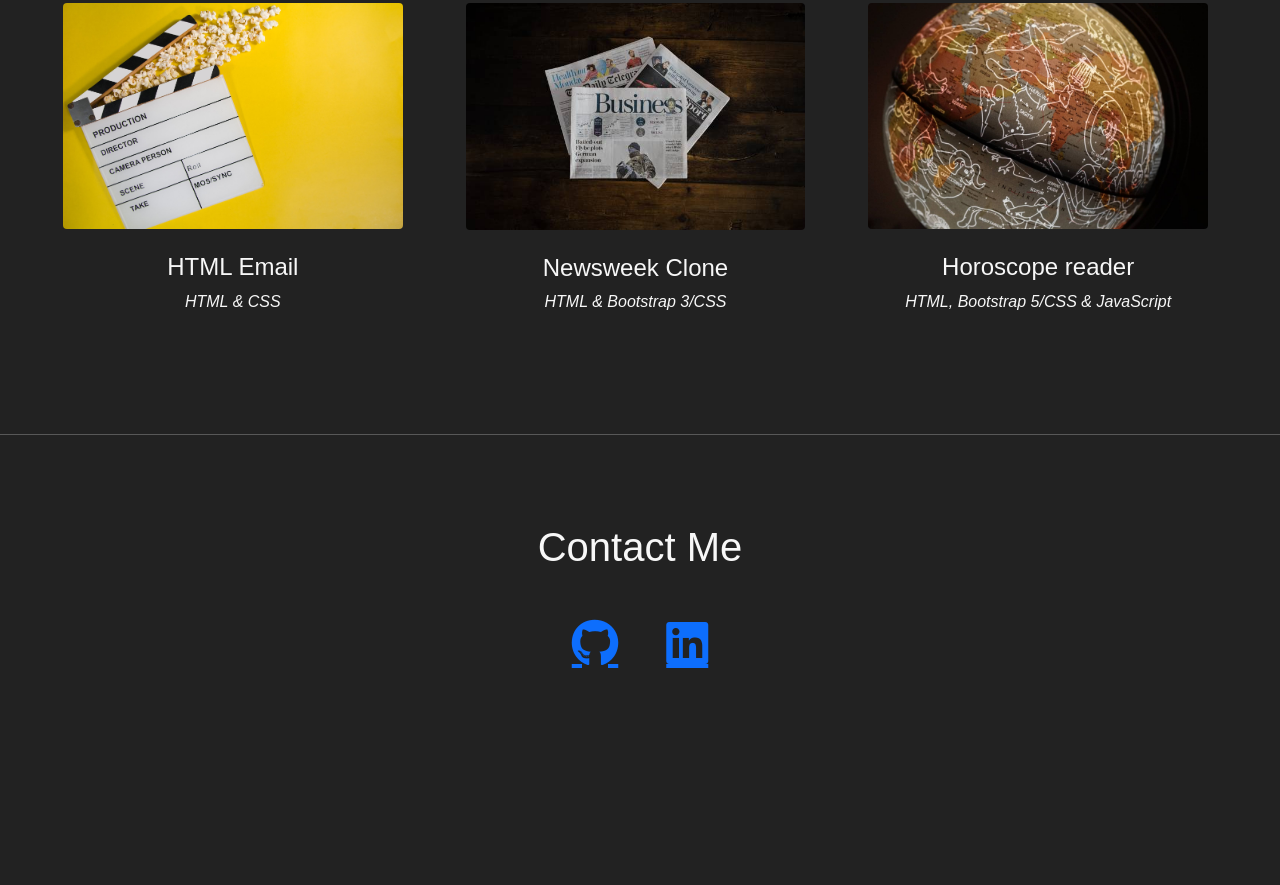
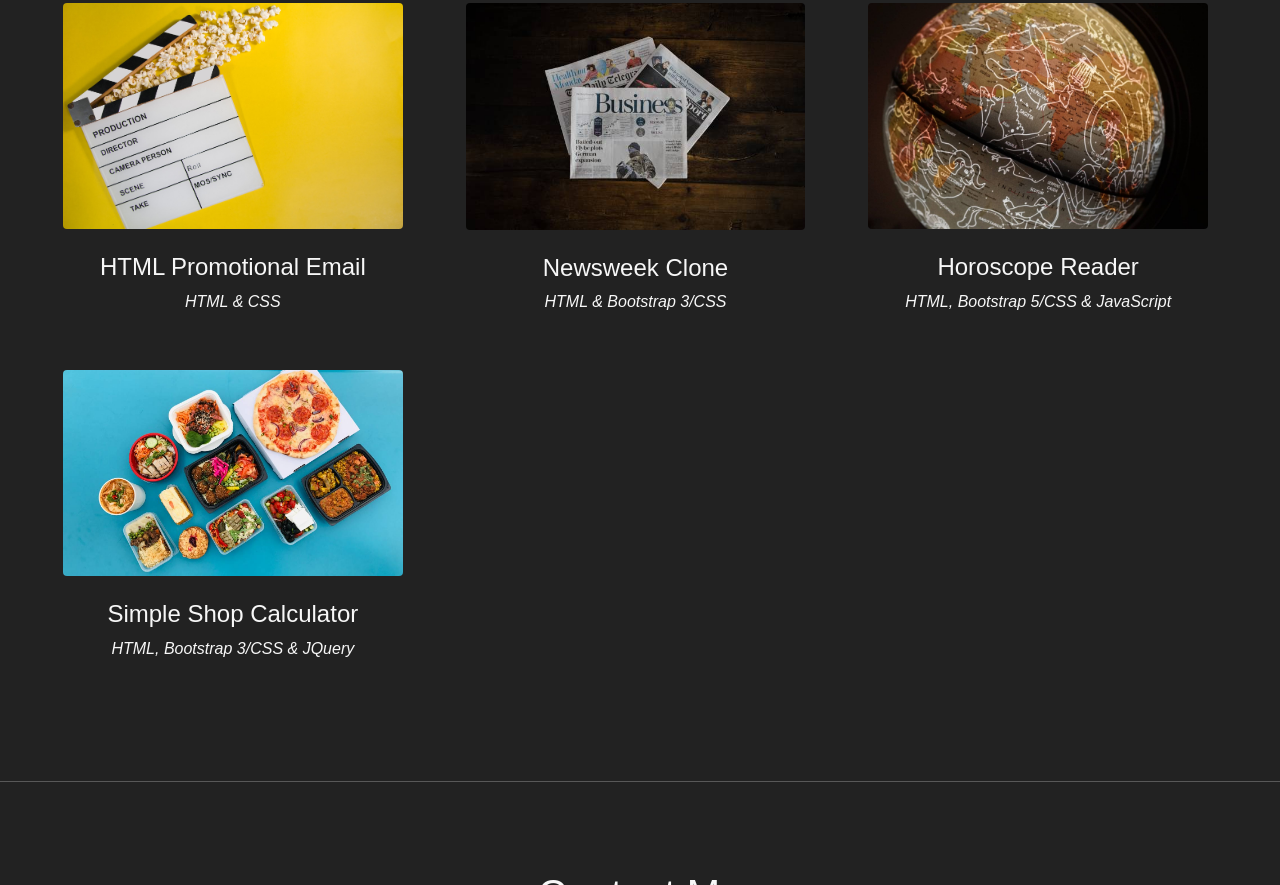
Before and after one commit to guirges0128/portfolio-page, a plain HTML site: page index.html in a window 1280 px wide. Shown: the part 1409-2294 px from the top of the page. Before the commit the page ends 2132 px from the top, so only its background shows below. Drawn offline with nearby package versions, Linux system fonts and the light colour scheme.

Commit message:
portfolio update

```diff
--- a/index.html
+++ b/index.html
@@ -89,15 +89,15 @@
         </div>
         <div class="col-12 col-md-6 order-md-2">
           <p class="allAboutMe">
-            Hi, i'm Anthony Guirges! I'm a 29 year old web developer based in
-            southern California. A creative at heart, I enjoy the concept of
+            HI, i'm Anthony Guirges! I'm a 29 year old web developer based in
+            Southern California. A creative at heart, I enjoy the concept of
             starting a new idea with a blank canvas and turning that idea into a
-            reality. I enjoy both the techincal and the designing aspect of
-            being a web developer as it challenges me to be a problem solver
+            reality. I enjoy both the technical and the designing aspect of
+            being a web developer, as it challenges me to be a problem solver,
             while also having a creative mindset. I love to lead by example and
             encourage people around me to be the best versions of themselves.
-            I'm an enthusiastic indivdual who loves learning about new things.
-            My other interets include: philosphy, A.I, music, video games,
+            I'm an enthusiastic individual who loves learning about new things.
+            My other interets include: philosophy, A.I, music, video games,
             football & basketball.
           </p>
         </div>
@@ -126,7 +126,7 @@
               <a
                 href="https://aesthetic-griffin-88152e.netlify.app/"
                 target="_blank"
-                >HTML Email</a
+                >HTML Promotional Email</a
               >
             </h4>
             <p class="text-center">HTML & CSS</p>
@@ -165,10 +165,32 @@
               <a
                 href="https://bespoke-squirrel-b17c0b.netlify.app/"
                 target="_blank"
-                >Horoscope reader</a
+                >Horoscope Reader</a
               >
             </h4>
             <p class="text-center">HTML, Bootstrap 5/CSS & JavaScript</p>
+          </div>
+        </div>
+        <div class="portfolio col-12 col-md-6 col-lg-4 my-3">
+          <a
+            target="_blank"
+            href="https://resilient-melomakarona-ac0b79.netlify.app/"
+          >
+            <img
+              class="img-fluid rounded ps-lg-0 ms-lg-0"
+              src="./Images/cristiano-pinto-2lWGQ02DGL8-unsplash (1).jpg"
+              alt=""
+            />
+          </a>
+          <div class="project-text my-4">
+            <h4 class="text-center">
+              <a
+                href="https://resilient-melomakarona-ac0b79.netlify.app/"
+                target="_blank"
+                >Simple Shop Calculator</a
+              >
+            </h4>
+            <p class="text-center">HTML, Bootstrap 3/CSS & JQuery</p>
           </div>
         </div>
       </div>
```
Also changed, not shown: Images/cristiano-pinto-2lWGQ02DGL8-unsplash (1).jpg (added).
